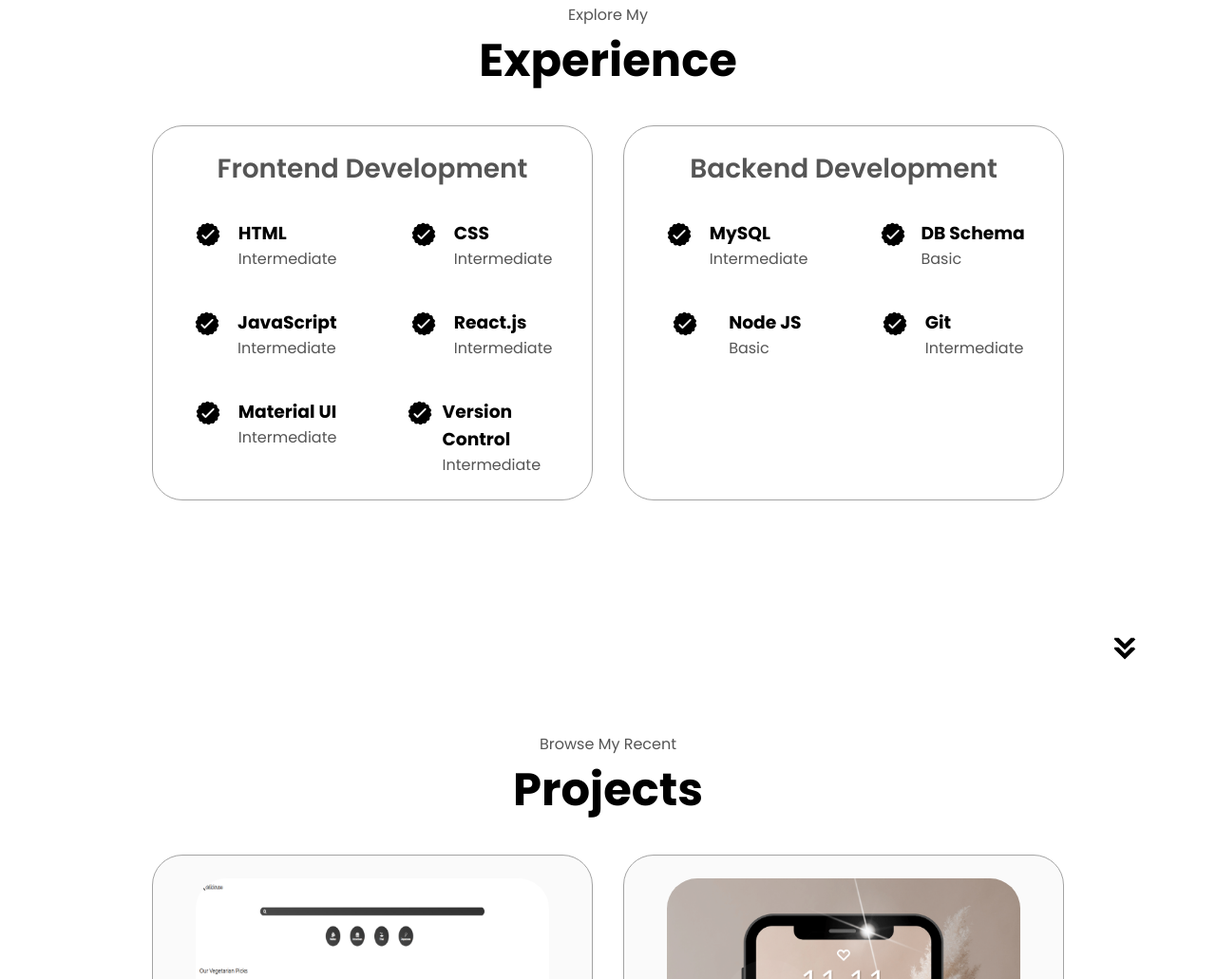
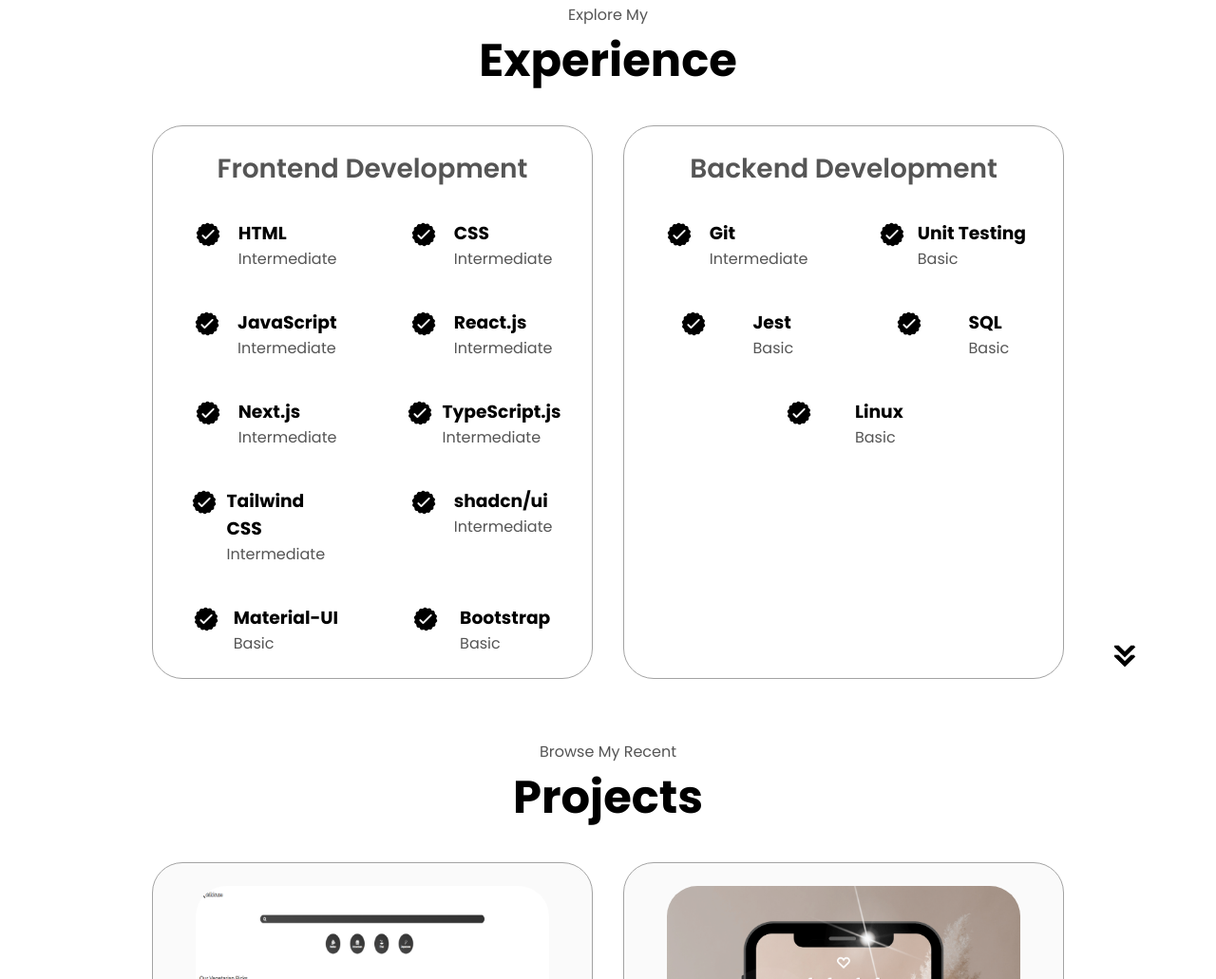
Before and after one commit to MelikaEl/portfolio, a plain HTML site: page index.html in a window 1280 px wide. Shown: the part 1693-2724 px from the top of the page at 95% size. Drawn offline with Linux system fonts and the light colour scheme.

Commit message:
update-vercel-link-recipe-app

```diff
--- a/index.html
+++ b/index.html
@@ -188,7 +188,29 @@
                   class="icon"
                 />
                 <div>
-                  <h3>Material UI</h3>
+                  <h3>Next.js</h3>
+                  <p>Intermediate</p>
+                </div>
+              </article>
+              <article>
+                <img
+                  src="./assets/checkmark.png"
+                  alt="Experience-icon"
+                  class="icon"
+                />
+                  <div>
+                    <h3>TypeScript.js</h3>
+                    <p>Intermediate</p>
+                  </div>
+                </article>
+              <article>
+                <img
+                  src="./assets/checkmark.png"
+                  alt="Experience-icon"
+                  class="icon"
+                />
+                <div>
+                  <h3>Tailwind CSS</h3>
                   <p>Intermediate</p>
                 </div>
               </article>
@@ -199,8 +221,30 @@
                   class="icon"
                 />
                 <div>
-                  <h3>Version Control</h3>
+                  <h3>shadcn/ui</h3>
                   <p>Intermediate</p>
+                </div>
+              </article>
+              <article>
+                <img
+                  src="./assets/checkmark.png"
+                  alt="Experience-icon"
+                  class="icon"
+                />
+                <div>
+                  <h3>Material-UI</h3>
+                  <p>Basic</p>
+                </div>
+              </article>
+              <article>
+                <img
+                  src="./assets/checkmark.png"
+                  alt="Experience-icon"
+                  class="icon"
+                />
+                <div>
+                  <h3>Bootstrap</h3>
+                  <p>Basic</p>
                 </div>
               </article>
             </div>
@@ -216,8 +260,41 @@
                   class="icon"
                 />
                 <div>
-                  <h3>MySQL</h3>
+                  <h3>Git</h3>
                   <p>Intermediate</p>
+                </div>
+              </article>
+              <article>
+                <img
+                  src="./assets/checkmark.png"
+                  alt="Experience-icon"
+                  class="icon"
+                />
+                <div>
+                  <h3>Unit Testing</h3>
+                  <p>Basic</p>
+                </div>
+              </article>
+              <article>
+                <img
+                  src="./assets/checkmark.png"
+                  alt="Experience-icon"
+                  class="icon"
+                />
+                <div>
+                  <h3>Jest</h3>
+                  <p>Basic</p>
+                </div>
+              </article>
+              <article>
+                <img
+                  src="./assets/checkmark.png"
+                  alt="Experience-icon"
+                  class="icon"
+                />
+                <div>
+                  <h3>SQL</h3>
+                  <p>Basic</p>
                   <!-- 1-Basic 2-Intermediate 3-Experienced -->
                 </div>
               </article>
@@ -228,30 +305,8 @@
                   class="icon"
                 />
                 <div>
-                  <h3>DB Schema</h3>
+                  <h3>Linux</h3>
                   <p>Basic</p>
-                </div>
-              </article>
-              <article>
-                <img
-                  src="./assets/checkmark.png"
-                  alt="Experience-icon"
-                  class="icon"
-                />
-                <div>
-                  <h3>Node JS</h3>
-                  <p>Basic</p>
-                </div>
-              </article>
-              <article>
-                <img
-                  src="./assets/checkmark.png"
-                  alt="Experience-icon"
-                  class="icon"
-                />
-                <div>
-                  <h3>Git</h3>
-                  <p>Intermediate</p>
                 </div>
               </article>
             </div>
@@ -292,7 +347,7 @@
               </button>
               <button
                 class="btn btn-color-2 project-btn"
-                onclick="location.href='https://recipe-6f5509d30-melikaels-projects.vercel.app/'"
+                onclick="location.href='https://recipe-app-tau-mocha.vercel.app/'"
               >
                 Live Demo
               </button>
```
